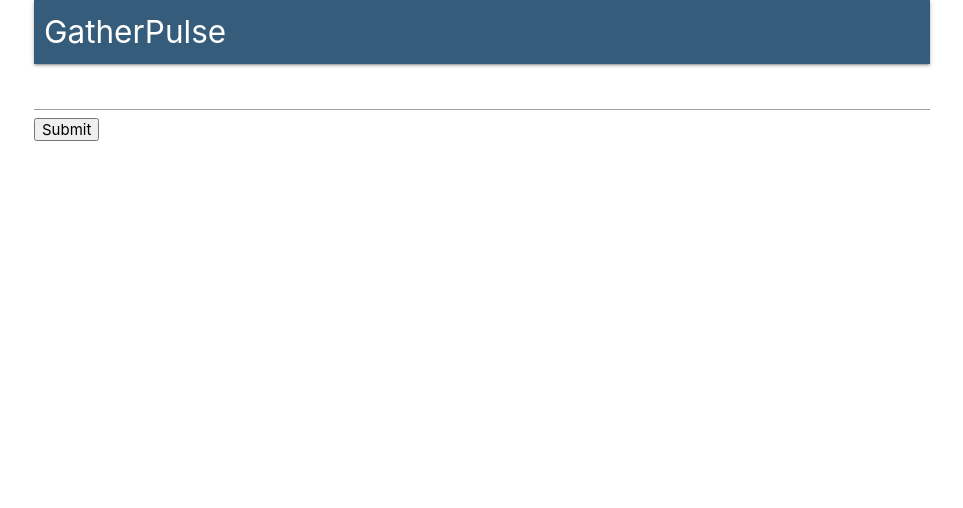
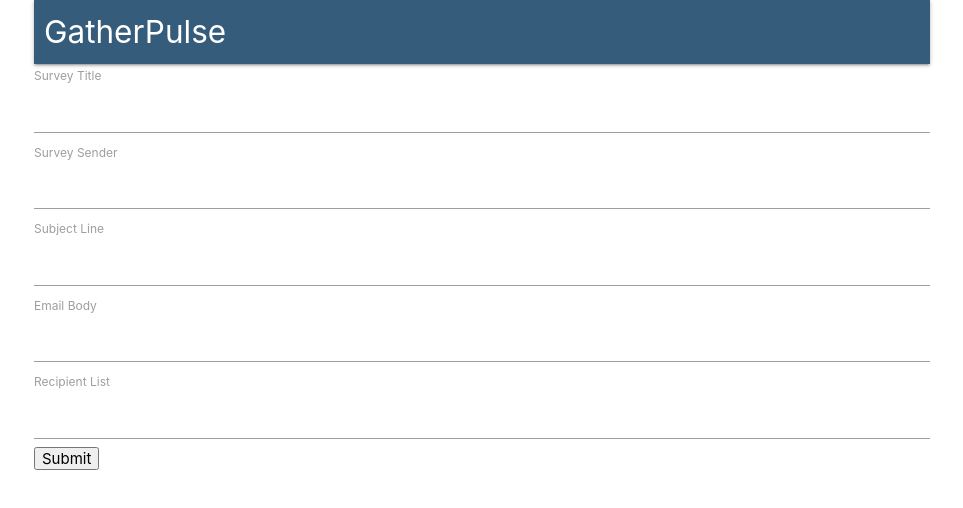
Before and after one commit to BryantVaughn/gather-pulse, a React (Create React App) app in the folder client/: page /surveys/new in a window 1280 px wide. Shown: the top 508 px of the page, without its empty margins (158-1121 px from the left). Built offline with nearby package versions, Linux system fonts and the light colour scheme; no server answers.

Commit message:
create fields for all survey sections

```diff
--- a/client/src/components/surveys/SurveyField.js
+++ b/client/src/components/surveys/SurveyField.js
@@ -1,8 +1,9 @@
 import React from 'react';
 
-export default function SurveyField({ input }) {
+export default function SurveyField({ input, label }) {
 	return (
 		<div>
+			<label>{label}</label>
 			<input {...input} />
 		</div>
 	);
--- a/client/src/components/surveys/SurveyForm.js
+++ b/client/src/components/surveys/SurveyForm.js
@@ -6,7 +6,36 @@
 	renderFields() {
 		return (
 			<div>
-				<Field type="text" name="title" component={SurveyField} />
+				<Field
+					label="Survey Title"
+					type="text"
+					name="title"
+					component={SurveyField}
+				/>
+				<Field
+					label="Survey Sender"
+					type="text"
+					name="sender"
+					component={SurveyField}
+				/>
+				<Field
+					label="Subject Line"
+					type="text"
+					name="subject"
+					component={SurveyField}
+				/>
+				<Field
+					label="Email Body"
+					type="text"
+					name="body"
+					component={SurveyField}
+				/>
+				<Field
+					label="Recipient List"
+					type="text"
+					name="recipients"
+					component={SurveyField}
+				/>
 			</div>
 		);
 	}
```
